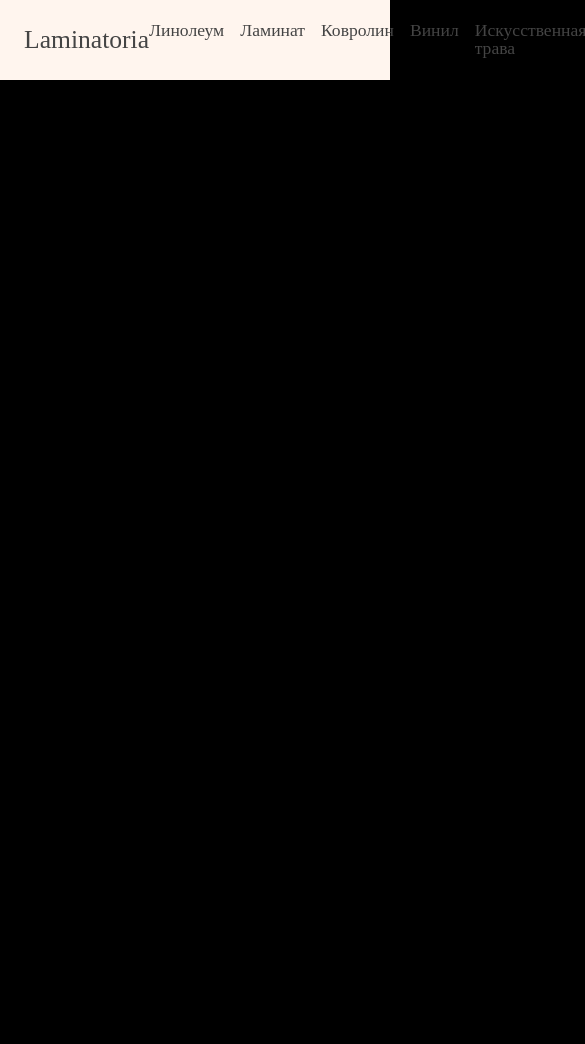
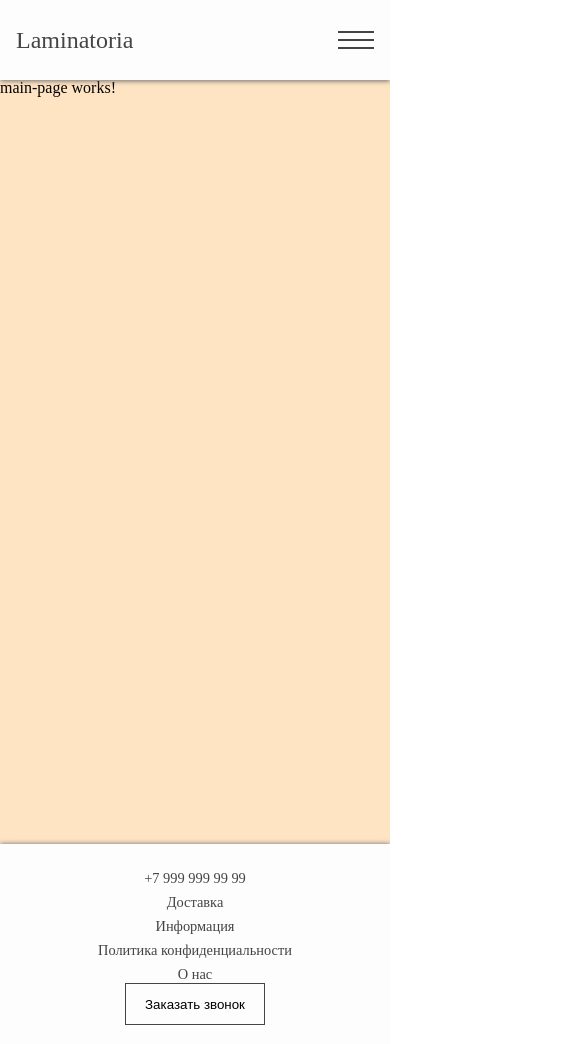
Before and after one commit to DmitriyPermyakov/Laminatoria, an Angular app in the folder laminatoria-client/: page / in a window 390 px wide. Shown: the top 1044 px of the page, 585 px wide, since content can reach past the window. Before the commit the page ends 844 px from the top, so only its background shows below. Built offline with nearby package versions, Linux system fonts and the light colour scheme.

Commit message:
feat: header layout
Вёрстка header мобильной и десктоп версии. Верстка футера

```diff
--- a/laminatoria-client/src/app/app-routing.module.ts
+++ b/laminatoria-client/src/app/app-routing.module.ts
@@ -1,10 +1,11 @@
-import { NgModule } from '@angular/core';
-import { RouterModule, Routes } from '@angular/router';
+import { NgModule } from '@angular/core'
+import { RouterModule, Routes } from '@angular/router'
+import { MainPageComponent } from './main-page/main-page.component'
 
-const routes: Routes = [];
+const routes: Routes = [{ path: '', component: MainPageComponent }]
 
 @NgModule({
-  imports: [RouterModule.forRoot(routes)],
-  exports: [RouterModule]
+	imports: [RouterModule.forRoot(routes)],
+	exports: [RouterModule],
 })
-export class AppRoutingModule { }
+export class AppRoutingModule {}
--- a/laminatoria-client/src/app/app.module.ts
+++ b/laminatoria-client/src/app/app.module.ts
@@ -5,12 +5,14 @@ import { AppRoutingModule } from './app-routing.module';
 import { AppComponent } from './app.component';
 import { HeaderComponent } from './header/header.component';
 import { FooterComponent } from './footer/footer.component';
+import { MainPageComponent } from './main-page/main-page.component';
 
 @NgModule({
   declarations: [
     AppComponent,
     HeaderComponent,
-    FooterComponent
+    FooterComponent,
+    MainPageComponent
   ],
   imports: [
     BrowserModule,
--- a/laminatoria-client/src/app/footer/footer.component.html
+++ b/laminatoria-client/src/app/footer/footer.component.html
@@ -1 +1,22 @@
-<p>footer works!</p>
+<div class="footer">
+	<ul class="footer-links">
+		<li class="items">
+			<a href="tel:+7 999 999 99 99">+7 999 999 99 99</a>
+		</li>
+		<li class="items">
+			<a href="">Доставка</a>
+		</li>
+		<li class="items">
+			<a href="">Информация</a>
+		</li>
+		<li class="items">
+			<a href="">Политика конфиденциальности</a>
+		</li>
+		<li class="items">
+			<a href="">О нас</a>
+		</li>
+		<li class="items">
+			<button type="button">Заказать звонок</button>
+		</li>
+	</ul>
+</div>
--- a/laminatoria-client/src/app/footer/footer.component.scss
+++ b/laminatoria-client/src/app/footer/footer.component.scss
@@ -0,0 +1,87 @@
+:host {
+	display: block;
+	position: absolute;
+
+	bottom: 0;
+	width: 100%;
+	height: 5em;
+	overflow-x: clip;
+}
+
+.footer {
+	display: flex;
+	align-items: center;
+	justify-content: center;
+	margin: 0 auto;
+	width: 100%;
+	height: 5em;
+	position: absolute;
+	left: 0;
+	bottom: 0;
+
+	box-shadow: 0 0 5px 0px var(--secondary-text);
+
+	background-color: var(--main-color);
+}
+
+.footer-links {
+	display: flex;
+	flex-direction: row;
+	align-items: center;
+	justify-content: center;
+
+	margin: 0 auto;
+}
+
+.items {
+	list-style-type: none;
+	& > a {
+		font-size: 0.9rem;
+		color: var(--main-text);
+		text-decoration: none;
+	}
+
+	& > a:hover {
+		text-decoration: underline;
+	}
+
+	& + & {
+		margin-left: 2em;
+	}
+
+	& > button {
+		padding: 1em 1.4em;
+		border: 1px solid var(--main-text);
+		background-color: transparent;
+	}
+}
+
+@media (max-width: 600px) and (orientation: portrait) {
+	:host {
+		display: block;
+		position: static;
+		bottom: unset;
+		width: 100vw;
+	}
+
+	.footer {
+		justify-content: flex-start;
+		padding: 1.2em 0;
+
+		height: auto;
+		position: static;
+	}
+
+	.footer-links {
+		flex-direction: column;
+		align-items: center;
+		justify-content: center;
+	}
+
+	.items {
+		font-size: 1.5rem;
+		& + & {
+			margin-left: 0;
+		}
+	}
+}
--- a/laminatoria-client/src/app/header/header.component.html
+++ b/laminatoria-client/src/app/header/header.component.html
@@ -1,8 +1,10 @@
 <div class="header">
 	<p class="logo">Laminatoria</p>
 	<nav>
-		<button class="navbar-btn"></button>
-		<ul class="nav-items">
+		<button class="navbar-btn" type="button" [ngClass]="{ opened: isOpened }" (click)="openMenu()">
+			<div class="btn-line"></div>
+		</button>
+		<ul class="nav-items" [ngClass]="{ opened: isOpened }">
 			<li class="item">
 				<a href="">Линолеум</a>
 			</li>
--- a/laminatoria-client/src/app/header/header.component.scss
+++ b/laminatoria-client/src/app/header/header.component.scss
@@ -1,12 +1,21 @@
+:host {
+	display: block;
+	overflow-x: clip;
+	height: 5em;
+	position: relative;
+}
+
 .header {
 	display: flex;
 	align-items: center;
 	justify-content: space-between;
-	padding: 0 24px;
+	padding: 0 1.5em;
 
 	width: 100%;
-	height: 80px;
+	height: 5em;
 	background-color: var(--main-color);
+	box-shadow: 0 1px 5px 0 var(--secondary-text);
+
 	font-size: inherit;
 	color: var(--main-text);
 }
@@ -45,3 +54,143 @@
 		text-decoration: underline;
 	}
 }
+
+@media (max-width: 600px) and (orientation: portrait) {
+	.header {
+		height: 5em;
+		padding: 0 1rem;
+		z-index: 3;
+
+		position: absolute;
+		top: 0;
+		left: 0;
+		transform-style: preserve-3d;
+	}
+
+	.logo {
+		font-size: 1.5rem;
+	}
+
+	nav {
+		display: flex;
+		align-items: center;
+		height: 100%;
+		position: relative;
+		transform-style: preserve-3d;
+	}
+
+	.navbar-btn {
+		display: block;
+		width: 36px;
+		height: 36px;
+
+		border: none;
+		background-color: transparent;
+
+		&.opened > .btn-line {
+			background-color: transparent;
+		}
+
+		&.opened > .btn-line::after {
+			top: 0px;
+			transform: rotate(45deg);
+		}
+
+		&.opened > .btn-line::before {
+			top: 0px;
+			transform: rotate(-45deg);
+		}
+	}
+
+	.btn-line {
+		display: block;
+		margin: 0 auto;
+		width: 100%;
+		height: 2px;
+		background-color: var(--main-text);
+		position: relative;
+		transition: 0.15s;
+
+		&::before {
+			content: '';
+			display: block;
+			width: 100%;
+			height: 2px;
+			background-color: var(--main-text);
+			position: absolute;
+			top: -8px;
+			left: 0;
+			transition: 0.15s;
+		}
+
+		&::after {
+			content: '';
+			display: block;
+			width: 100%;
+			height: 2px;
+			background-color: var(--main-text);
+			position: absolute;
+			top: 8px;
+			left: 0;
+			transition: 0.15s;
+		}
+	}
+
+	.nav-items {
+		display: flex;
+		flex-direction: column;
+		align-items: center;
+		justify-content: center;
+
+		width: 100vw;
+		height: calc(100vh - 5em);
+		height: calc(100svh - 5em);
+
+		background-color: var(--main-color);
+		transform: translateZ(-10px);
+		transition: 0.15s;
+
+		right: calc(-100vw - 1em);
+		// right: -1em;
+		position: absolute;
+		top: 5em;
+
+		&.opened {
+			right: -1em;
+		}
+	}
+
+	.item {
+		display: flex;
+		align-items: center;
+		justify-content: center;
+
+		// width: 100%;
+		height: 3.5em;
+
+		position: relative;
+
+		& > a {
+			font-size: 1.2em;
+		}
+
+		&:last-child {
+			margin-left: unset;
+		}
+
+		& + &:not(:last-child) {
+			margin-left: unset;
+		}
+
+		&:not(:last-child)::after {
+			content: '';
+			width: 150%;
+			height: 1px;
+			background-color: var(--secondary-text);
+			position: absolute;
+			bottom: 0;
+			left: 0;
+			transform: translate(-15%);
+		}
+	}
+}
--- a/laminatoria-client/src/app/header/header.component.ts
+++ b/laminatoria-client/src/app/header/header.component.ts
@@ -1,10 +1,14 @@
-import { Component } from '@angular/core';
+import { Component } from '@angular/core'
 
 @Component({
-  selector: 'app-header',
-  templateUrl: './header.component.html',
-  styleUrls: ['./header.component.scss']
+	selector: 'app-header',
+	templateUrl: './header.component.html',
+	styleUrls: ['./header.component.scss'],
 })
 export class HeaderComponent {
+	public isOpened: boolean = false
 
+	public openMenu(): void {
+		this.isOpened = !this.isOpened
+	}
 }
--- /dev/null
+++ b/laminatoria-client/src/app/main-page/main-page.component.html
@@ -0,0 +1 @@
+<p>main-page works!</p>
--- /dev/null
+++ b/laminatoria-client/src/app/main-page/main-page.component.scss
@@ -0,0 +1,9 @@
+p {
+	display: block;
+	margin: 0 auto;
+	background-color: bisque;
+	width: 100vw;
+	max-width: 1200px;
+	height: calc(100vh - 5rem);
+	height: calc(100svh - 5rem);
+}
--- a/laminatoria-client/src/styles.scss
+++ b/laminatoria-client/src/styles.scss
@@ -14,14 +14,19 @@ h3,
 
 html {
 	font-size: 16px;
-	background-color: black;
+	background-color: rgb(255, 255, 255);
 }
 
 body {
 	display: block;
 	margin: 0 auto;
+
 	max-width: 1200px;
 	width: 100%;
 	height: 100vh;
-	height: 100svh;
+	// height: 100svh;
+
+	box-shadow: 0 0 5px 0 var(--secondary-text);
+
+	position: relative;
 }
--- a/laminatoria-client/src/variables.scss
+++ b/laminatoria-client/src/variables.scss
@@ -1,6 +1,7 @@
 :root {
 	--sea-shell: #fff5ee;
-	--main-color: #fff5ee;
+	--main-color: #fdfdfd;
 	--main-text: #444444;
 	--hover-text: #111111;
+	--secondary-text: #6a6a6a;
 }
```
Also changed, not shown: laminatoria-client/src/app/main-page/main-page.component.ts (added, +10 -0 lines).
